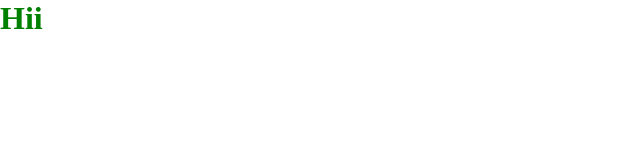
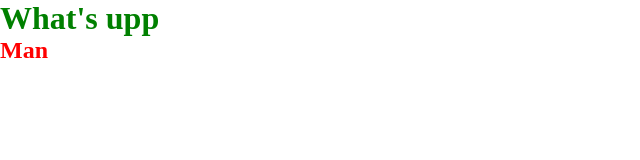
Before and after one commit to Garixkeleng/justTest, a plain HTML site: page index.html in a window 1280 px wide. Shown: the whole page, without its empty margins (0-640 px from the left). Drawn offline with nearby package versions, Linux system fonts and the light colour scheme.

Commit message:
Second commit

```diff
--- a/index.html
+++ b/index.html
@@ -8,6 +8,7 @@
 </head>
 <body>
     <h1>Hello</h1>
+    <h2>Man</h2>
 
     <script src="https://ajax.googleapis.com/ajax/libs/jquery/3.7.1/jquery.min.js"></script>
     <script src="script.js"></script>
--- a/script.js
+++ b/script.js
@@ -1 +1,2 @@
-$("h1").text("Hii").css("color", "green");
+$("h1").text("What's upp").css("color", "green");
+$("h2").css("color", "red")
```
